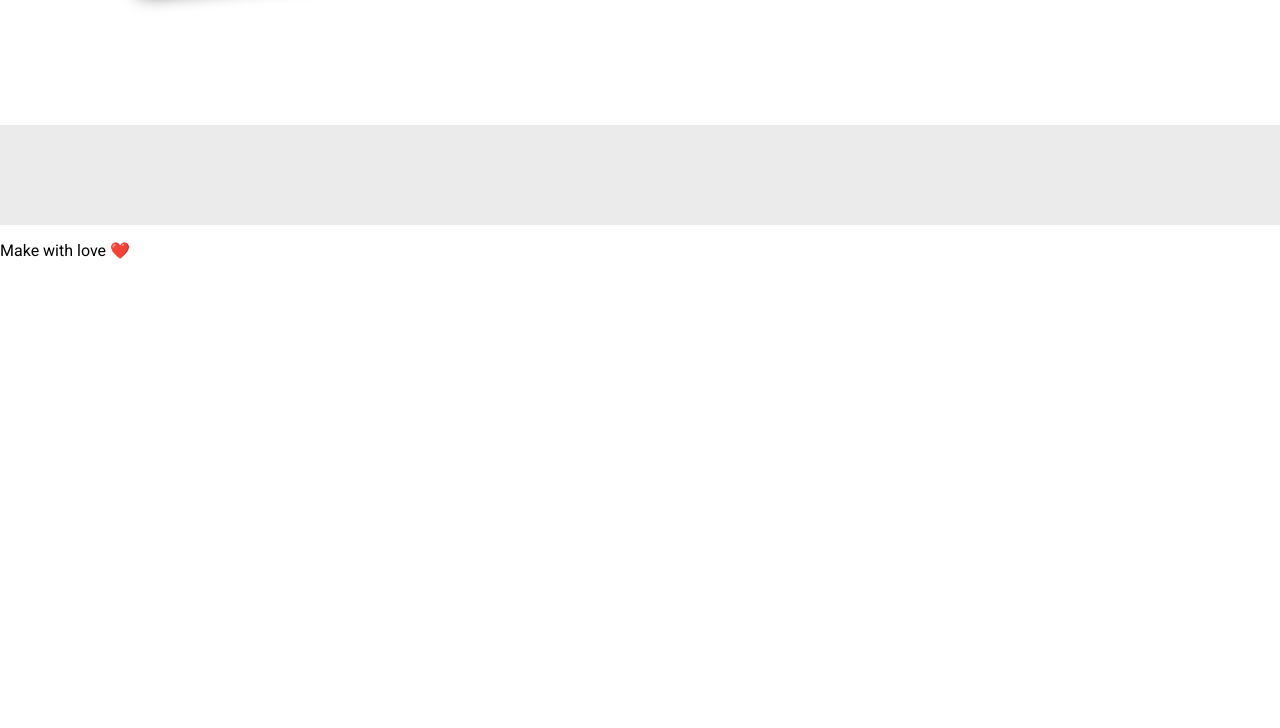
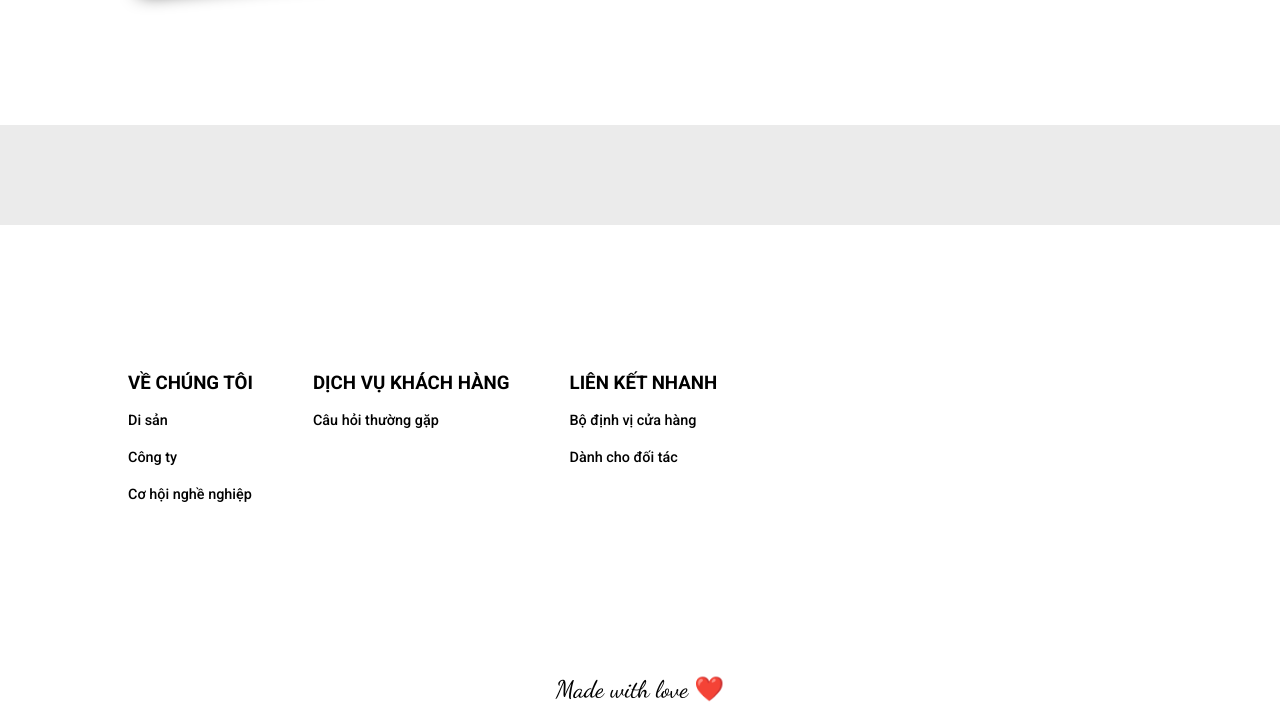
Before and after one commit to fleeforezz/Impresso_Espresso, a plain HTML site: page src/html/index.html in a window 1280 px wide. Shown: the part 2634-3362 px from the top of the page. Before the commit the page ends 2910 px from the top, so only its background shows below. Drawn offline with Linux system fonts and the light colour scheme.

Commit message:
Update css and html

```diff
--- a/src/html/index.html
+++ b/src/html/index.html
@@ -116,14 +116,29 @@
     <footer>
         <div class="contact"></div>
 
-        <div class="coffee-footer">
+        <div class="footer">
             <div class="footer-parent">
                 <div class="footer-row">
-                    <div class="column">
-                        <p>Make with love ❤️</p>
+                    <div class="footer-column">
+                        <h3>Về chúng tôi</h3>
+                        <a href="#">Di sản</a>
+                        <a href="#">Công ty</a>
+                        <a href="#">Cơ hội nghề nghiệp</a>
+                    </div>
+                    <div class="footer-column">
+                        <h3>Dịch vụ khách hàng</h3>
+                        <a href="#">Câu hỏi thường gặp</a>
+                    </div>
+                    <div class="footer-column">
+                        <h3>Liên kết nhanh</h3>
+                        <a href="#">Bộ định vị cửa hàng</a>
+                        <a href="#">Dành cho đối tác</a>
                     </div>
                 </div>
             </div>
+        </div>
+        <div class="made-with-love">
+            <p>Made with love ❤️</p>
         </div>
     </footer>
 
--- a/src/html/style.css
+++ b/src/html/style.css
@@ -163,3 +163,39 @@ li:hover .dropdown-content {
     padding: 50px;
     background-color: #ebebeb;
 }
+
+.footer {
+    padding: 8em;
+}
+.footer-parent {
+    width: 100%;
+    max-width: 1300px;
+}
+.footer-row {
+    display: flex;
+    flex-direction: row;
+}
+.footer-column {
+    margin-right: 60px;
+}
+.footer-column h3 {
+    text-transform: uppercase;
+}
+.footer-column a {
+    display: block;
+    color: black;
+    margin-bottom: 20px;
+    font-size: 0.9rem;
+    font-weight: 500;
+    text-decoration: none;
+}
+.footer-column a:hover {
+    opacity: 70%;
+}
+
+
+.made-with-love {
+    font-size: 1.5em;
+    font-family: 'Dancing Script', cursive;
+    text-align: center;
+}
```
